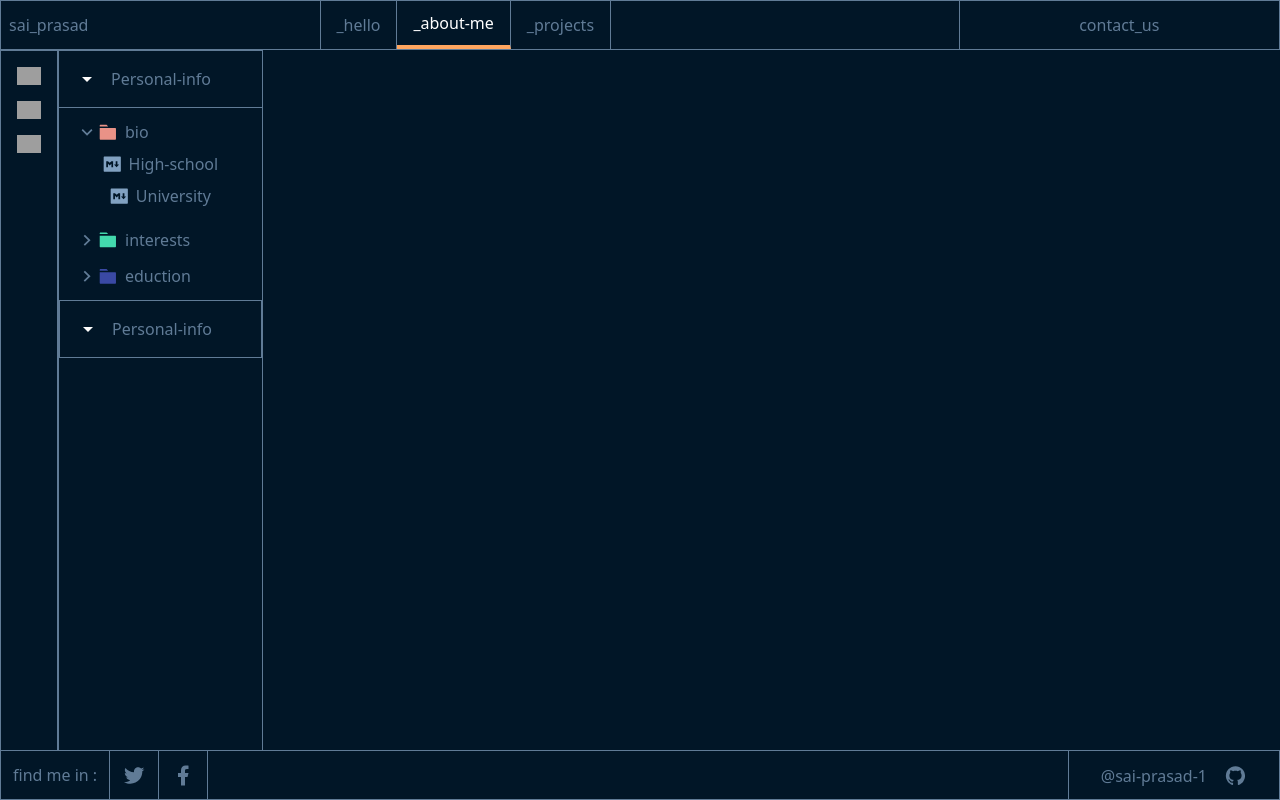
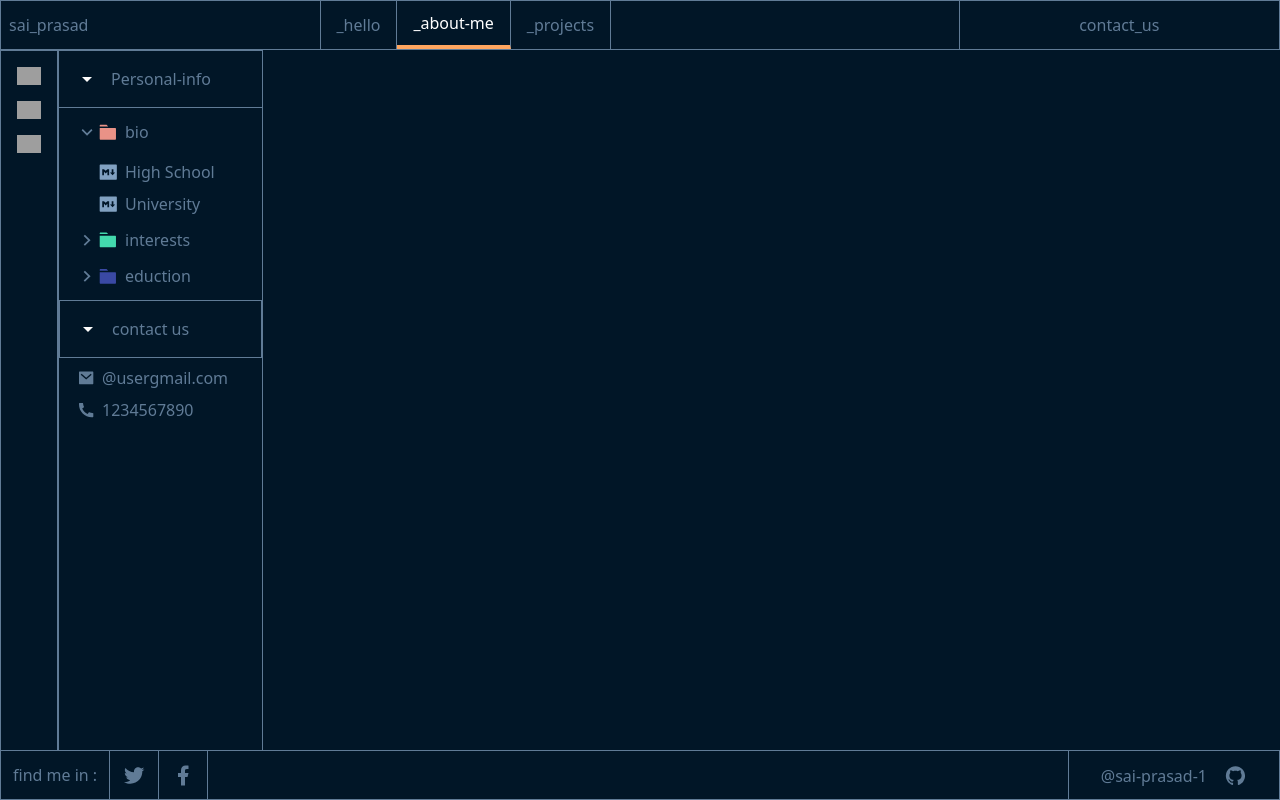
Before and after one commit to Micksuraj777/saiportfolio, a Next.js app: page /about-me in a window 1280 px wide. Both pictures are taken after a click on the button "bio". Built offline with nearby package versions, Linux system fonts and the light colour scheme; grey boxes are pictures that could not be loaded; what tailwindcss-animated would draw is missing.

Commit message:
fix:deploy error/modify:sidebar & dropdown

```diff
--- a/app/(home)/page.tsx
+++ b/app/(home)/page.tsx
@@ -1,5 +1,4 @@
 import Animation from '@/components/Animation'
-import Image from 'next/image'
 import React from 'react'
 
 const page = () => {
@@ -12,10 +11,10 @@ const page = () => {
         <h3 className='text-[#4D5BCE] text-3xl'>&gt; Full-Stack Developer</h3>
         <div>
           <p className='Text mt-6'>
-          // complete the game to continue
+          <span className='text-gray-500'>//</span> complete the game to continue
           </p>
           <p className='Text'>
-          // you can also see it on my Github page
+          <span className='text-gray-500'>//</span> you can also see it on my Github page
           </p>
           <p className='text-[#4D5BCE]'>const&nbsp;&nbsp;<span className='text-green-500'>githublink</span><span className='text-white'>&nbsp;&nbsp;=&nbsp;&nbsp;</span><a href="/" target="_blank" className='text-[#FEA55F]'>“https://github.com/example/url”</a></p>
         </div>
--- a/app/layout.tsx
+++ b/app/layout.tsx
@@ -11,8 +11,8 @@ const  firacode_init = Fira_Code({
   preload: false,
 });
 export const metadata: Metadata = {
-  title: "Create Next App",
-  description: "Generated by create next app",
+  title: "Sai portfolio",
+  description: "Portofolio",
 };
 
 export default function RootLayout({
--- a/components/Sidebar.tsx
+++ b/components/Sidebar.tsx
@@ -1,5 +1,10 @@
-import Image from "next/image";
-import Dropdown from "./shared/Dropdown";
+import Image from "next/image"
+import Dropdown from "./shared/Dropdown"
+
+const contact = [
+  { src: '/icons/mail.svg', alt: 'mail', cont: '@usergmail.com' },
+  { src: '/icons/phone.svg', alt: 'phone', cont: '1234567890' }
+]
 
 const Sidebar = () => {
     return (
@@ -7,32 +12,30 @@ const Sidebar = () => {
         <div className="w-full">
           <div className="pb-3">
           <div className="border-b border-b-[#607B96] p-4 flex items-center gap-3">
-            <Image
-              src="/icons/arrow-drop-down.svg"
-              alt="arrow"
-              width={24}
-              height={24}
-            />
+            <Image src='/icons/arrow-drop-down.svg' alt="arrow" width={24} height={24}/>
             <h1 className="Text">Personal-info</h1>
           </div>
           <div className="flex flex-col">
-            <Dropdown title="bio" img="/icons/peech-fold.svg" />
-            <Dropdown title="interests" img="/icons/green-fold.svg" />
-            <Dropdown title="eduction" img="/icons/purple-fold.svg" />
+          <Dropdown title="bio" img="/icons/peech-fold.svg"/>
+          <Dropdown title="interests" img="/icons/green-fold.svg"/>
+          <Dropdown title="eduction" img="/icons/purple-fold.svg"/>
           </div>
           </div>
           <div className="Border p-4 flex items-center gap-3">
-          <Image
-            src="/icons/arrow-drop-down.svg"
-            alt="arrow"
-            width={24}
-            height={24}
-          />
-          <h1 className="Text">Personal-info</h1>
+            <Image src='/icons/arrow-drop-down.svg' alt="arrow" width={24} height={24}/>
+            <h1 className="Text">contact us</h1>
           </div>
+          <ul>
+          {contact.map((item) => (
+            <li key={item.alt} className=' flex gap-2 pl-5 pt-2'>
+              <Image src={item.src} alt={item.alt} width={15} height={15} />
+              <h2 className="Text">{item.cont}</h2>
+            </li>
+          ))}
+          </ul>
         </div>
       </section>
-  );
-};
+    )
+  }
 
-export default Sidebar;
+  export default Sidebar
--- a/components/shared/Dropdown.tsx
+++ b/components/shared/Dropdown.tsx
@@ -6,6 +6,11 @@ interface DropdownProps {
     title: string;
     img: string;
 }
+
+const drop = [
+  { src: '/icons/file.svg', alt: 'mail', cont: 'High School' },
+  { src: '/icons/file.svg', alt: 'phone', cont: 'University' }
+]
 
 const Dropdown: React.FC<DropdownProps> = (props) => {
   const [isOpen, setIsOpen] = useState(false);
@@ -29,14 +34,12 @@ const Dropdown: React.FC<DropdownProps> = (props) => {
       {isOpen && (
         <div className="mt-2 w-full animate-jump-in animate-once">
           <div role="menu" aria-orientation="vertical" aria-labelledby="options-menu">
-            <div className="Text flex justify-center gap-2 cursor-pointer" role="menuitem">
-              <Image src="/icons/file.svg" alt="arrow" width={18} height={18} />
-              <h2 className='Text'>High-school</h2>
-            </div>
-            <div className="flex justify-center gap-2 py-2 Text cursor-pointer" role="menuitem">
-            <Image src="/icons/file.svg" alt="arrow" width={18} height={18} />
-            <h2 className='Text'>University</h2>
-            </div>
+          {drop.map((item) => (
+            <li key={item.alt} className=' flex gap-2 pl-10 pt-2'>
+              <Image src={item.src} alt={item.alt} width={18} height={18} />
+              <h2 className="Text">{item.cont}</h2>
+            </li>
+          ))}
           </div>
         </div>
       )}
```
Lines whose indentation alone changed are shown as unchanged.
